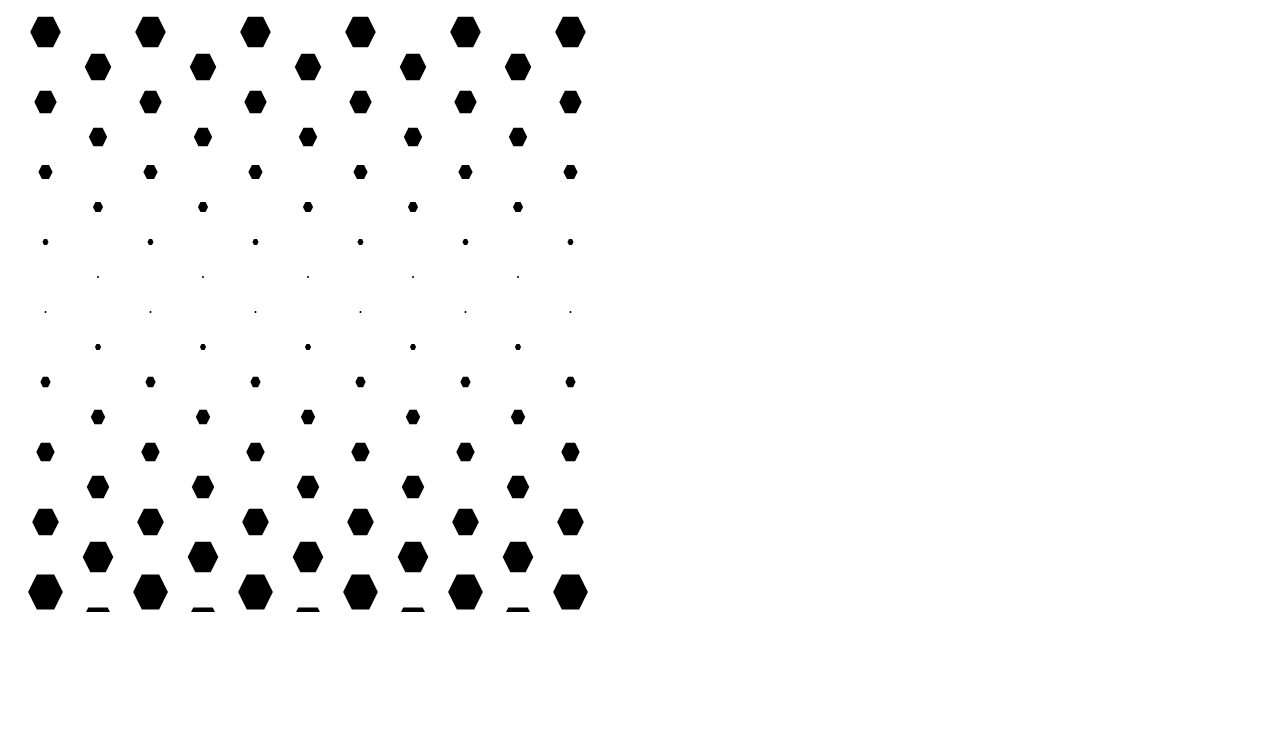
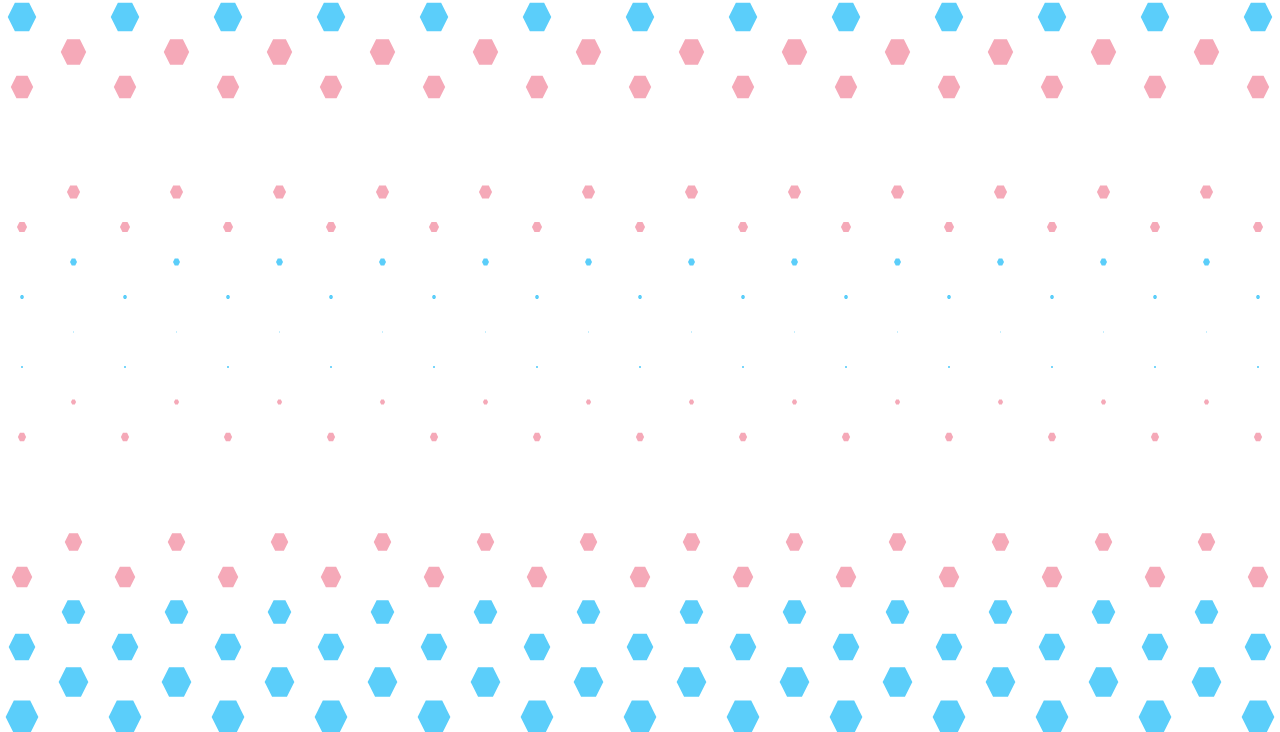
Before and after one commit to era-epoch/animautomata, a website built with Vite: page scratchpad/index.html in a window 1280 px wide. Shown: the part 68-800 px from the top of the page. Built offline with nearby package versions, Linux system fonts and the light colour scheme.

Commit message:
hex tiling improvements

```diff
--- a/scratchpad/index.html
+++ b/scratchpad/index.html
@@ -16,7 +16,7 @@
   </head>
 
   <body>
-    <h1>scratchpad page for dev / testing</h1>
-    <canvas id="canvas" width="600" height="600"></canvas>
+    <h1>scratchpad page for dev</h1>
+    <canvas id="canvas" width="1200" height="600"></canvas>
   </body>
 </html>
--- a/scratchpad/scratchpad.css
+++ b/scratchpad/scratchpad.css
@@ -1,3 +1,6 @@
 canvas {
   overflow: hidden;
+  position: fixed;
+  top: 0;
+  left: 0;
 }
--- a/scratchpad/scratchpad.ts
+++ b/scratchpad/scratchpad.ts
@@ -1,6 +1,12 @@
 import { Tiling } from "../src";
 
 const setup = () => {
-  const tiling = new Tiling("canvas", {});
+  const canvas = document.querySelector("canvas") as HTMLCanvasElement;
+  canvas.width = window.innerWidth;
+  canvas.height = window.innerHeight;
+  const tiling = new Tiling("canvas", {
+    cycleDuration_ms: 2500,
+    colours: ["#5BCEFA", "#F5A9B8", "#FFFFFF", "#F5A9B8", "#5BCEFA"],
+  });
 };
 window.addEventListener("load", setup);
--- a/src/tiling/tiling.ts
+++ b/src/tiling/tiling.ts
@@ -67,7 +67,8 @@ export class Tiling extends Animautomaton {
     this.size = 70;
     this.padding = 0;
     this.drawStyle = "fill";
-    this.pulseDirection = "S";
+    this.pulseDirection = "N";
+    this.timingFunction = "linear";
 
     // Set initial configuration
     if (ops) this.setConfig(ops);
@@ -137,13 +138,14 @@ export class Tiling extends Animautomaton {
     type HexPos = Vector2 & { col: number; row: number };
     const positions: HexPos[] = [];
     const shapeSize = this.size + this.padding;
-    const cutoff = this.canvas.width / 2;
+    const xCutoff = this.canvas.width;
+    const yCutoff = this.canvas.height;
     let xOff = 0;
     let col = 0;
-    while (xOff <= cutoff) {
+    while (xOff <= xCutoff) {
       let yOff = 0;
       let row = 0;
-      while (yOff <= cutoff) {
+      while (yOff <= yCutoff) {
         positions.push({ x: xOff, y: yOff, col, row });
         if (xOff != 0) {
           positions.push({ x: -xOff, y: yOff, col: -col, row });
@@ -158,7 +160,7 @@ export class Tiling extends Animautomaton {
         yOff += shapeSize;
       }
       col++;
-      xOff += shapeSize * (3 / 4);
+      xOff += shapeSize * (3 / 4) - 1;
     }
     return positions;
   }
@@ -226,19 +228,26 @@ export class Tiling extends Animautomaton {
     const progress_x = ["E", "NE", "SE"].includes(this.pulseDirection)
       ? 1 - progress
       : progress;
-    const progress_y = ["S", "SW", "SE"].includes(this.pulseDirection)
+    let progress_y = ["S", "SW", "SE"].includes(this.pulseDirection)
       ? 1 - progress
       : progress;
 
     let normalized_x =
-      (this.origin.x + position.x + progress_x * this.canvas.width * 2) /
-      this.canvas.width;
+      (position.x + progress_x * this.canvas.width * 2) / this.canvas.width;
     if (normalized_x > 1) normalized_x = 2 - normalized_x;
 
     let normalized_y =
-      (this.origin.y + position.y + progress_y * this.canvas.height * 2) /
-      this.canvas.width;
+      (position.y + progress_y * this.canvas.height * 2) / this.canvas.height;
     if (normalized_y > 1) normalized_y = 2 - normalized_y;
+
+    const max_hold = 0;
+    if (normalized_y > 1 - max_hold) {
+      normalized_y = 1;
+    } else {
+      normalized_y = normalized_y * (1 / (1 - max_hold));
+    }
+
+    this.ctxSetColour(position.row);
 
     if (this.pulseDirection == "N") r = r * normalized_y;
     else if (this.pulseDirection == "NE") r = r * normalized_x * normalized_y;
```
